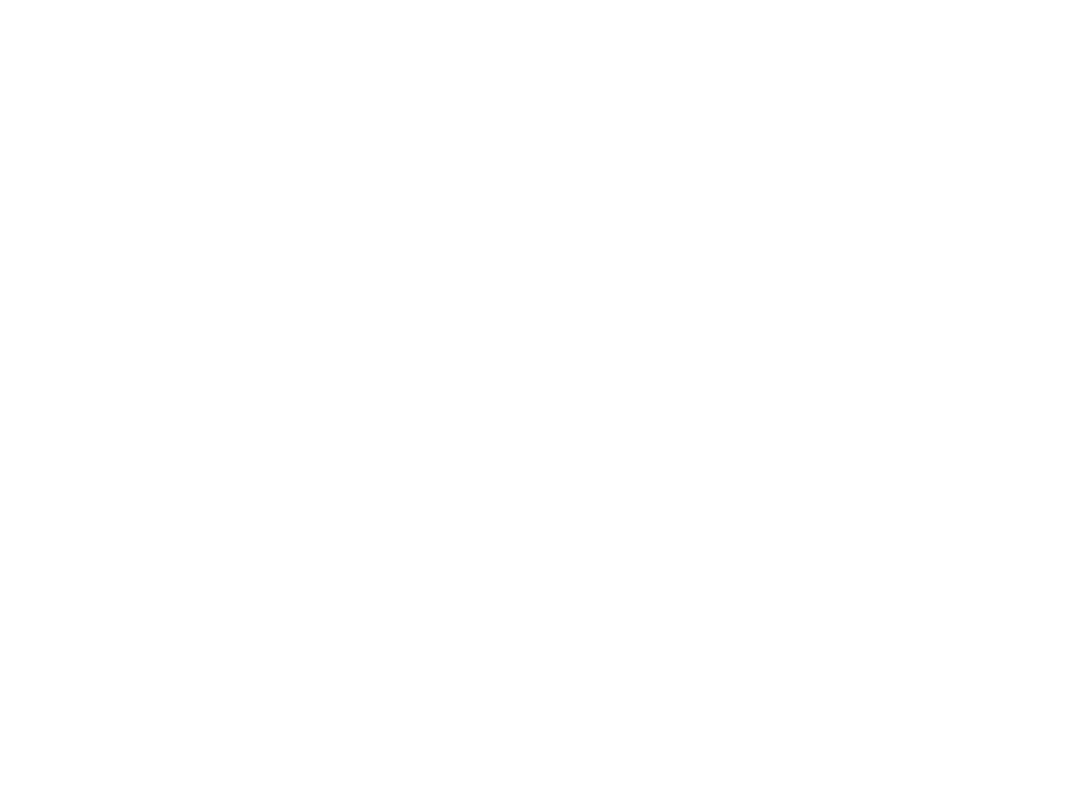
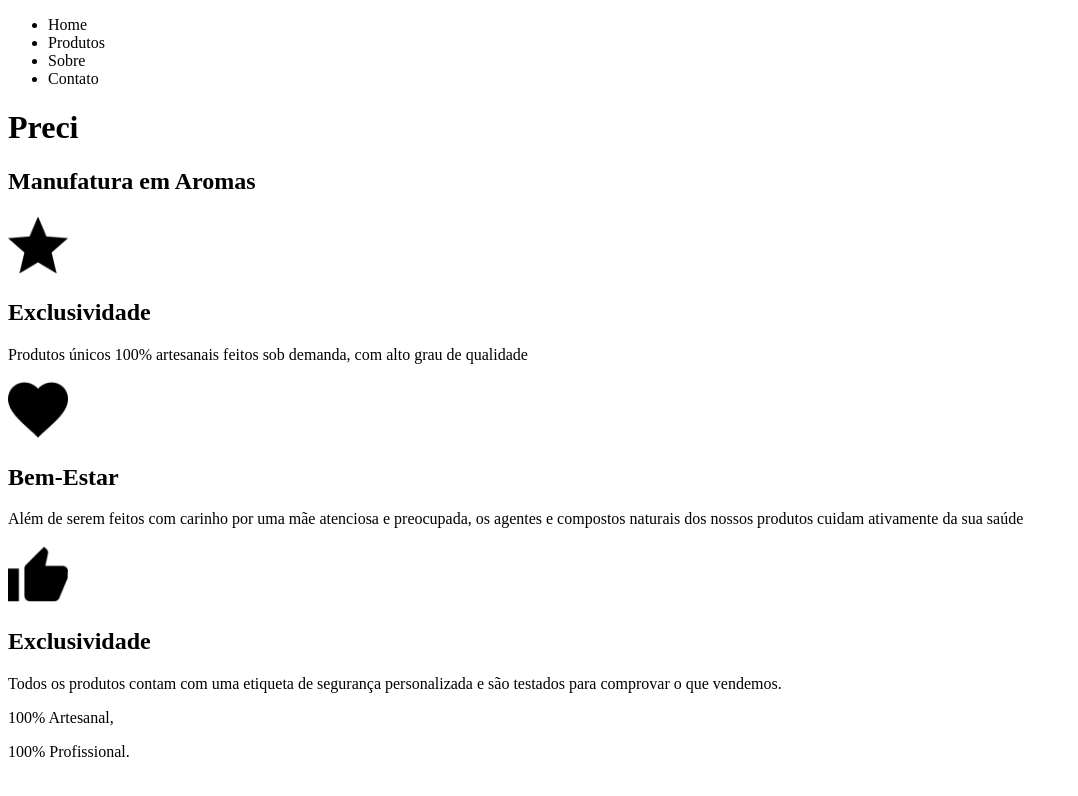
Before and after one commit to heitorado/html-css-exercise, a plain HTML site: page index.html in a window 1280 px wide. Shown: the whole page, without its empty margins (0-1078 px from the left). Drawn offline with Linux system fonts and the light colour scheme.

Commit message:
Add image files and update index.html
Skeleton finished. Images for company differentials added.

```diff
--- a/index.html
+++ b/index.html
@@ -7,11 +7,49 @@
   </head>
 
   <body>
+    <header>
+      <nav>
+        <ul>
+          <li>Home</li>
+          <li>Produtos</li>
+          <li>Sobre</li>
+          <li>Contato</li>
+        </ul>
+      </nav>
 
+      <div class="header-banner">
+        <div id="header-text">
+          <h1>Preci</h1>
+          <h2>Manufatura em Aromas</h2>
+        </div>
+      </div>
+
+    </header>
+
+    <div class="differentials">
+      <div class="value">
+        <img src="images/star.png" width="60px">
+        <h2>Exclusividade</h2>
+        <p>Produtos únicos 100% artesanais feitos sob demanda, com alto grau de qualidade</p>
+      </div>
+
+      <div class="value">
+        <img src="images/heart.png" width="60px">
+        <h2>Bem-Estar</h2>
+        <p>Além de serem feitos com carinho por uma mãe atenciosa e preocupada, os agentes e compostos naturais dos nossos produtos cuidam ativamente da sua saúde</p>
+      </div>
+
+      <div class="value">
+        <img src="images/thumb.png" width="60px">
+        <h2>Exclusividade</h2>
+        <p>Todos os produtos contam com uma etiqueta de segurança personalizada e são testados para comprovar o que vendemos.</p>
+        <p>100% Artesanal,</p>
+        <p>100% Profissional.</p>
+      </div>
+    </div>
+
+    <footer>
+
+    </footer>
   </body>
-
-  <footer>
-
-  </footer>
-
 </html>
```
Also changed, not shown: images/heart.png (added), images/star.png (added), images/star_nobg.png (added), images/thumb.png (added).
